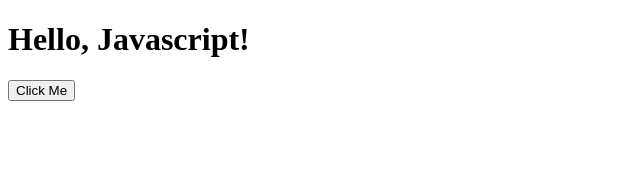
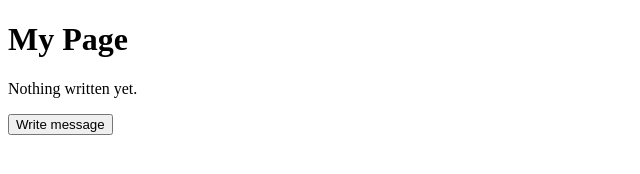
Before and after one commit to JuanEstrada-Git/inline-javascript, a plain HTML site: page index.html in a window 1280 px wide. Shown: the whole page, without its empty margins (0-640 px from the left). Drawn offline with Linux system fonts and the light colour scheme.

Commit message:
rewriting text in html example

```diff
--- a/index.html
+++ b/index.html
@@ -6,9 +6,12 @@
     <title>Javascript</title>
 </head>
 <body>
-    <h1>Hello, Javascript!</h1>
-    <button id="btn">Click Me</button>
+    <h1> My Page </h1>
 
-    <script src="script.js"></script>
+    <p id="output">Nothing written yet.</p>
+
+    <button id="writeBtn">Write message</button>
+
+    <script src ="script.js"></script>
 </body>
 </html>
--- a/script.js
+++ b/script.js
@@ -1,5 +1,6 @@
-document.getElementById('btn').onclick = function(){
-    alert('Button clicked!');
-    console.log("Hello, World!");
-    console.log("another one!");
-};
+const button = document.getElementById('writeBtn');
+const output = document.getElementById('output');
+
+button.addEventListener('click', () => {
+    output.innerText = "Hello, this was written safely!"
+});
```
